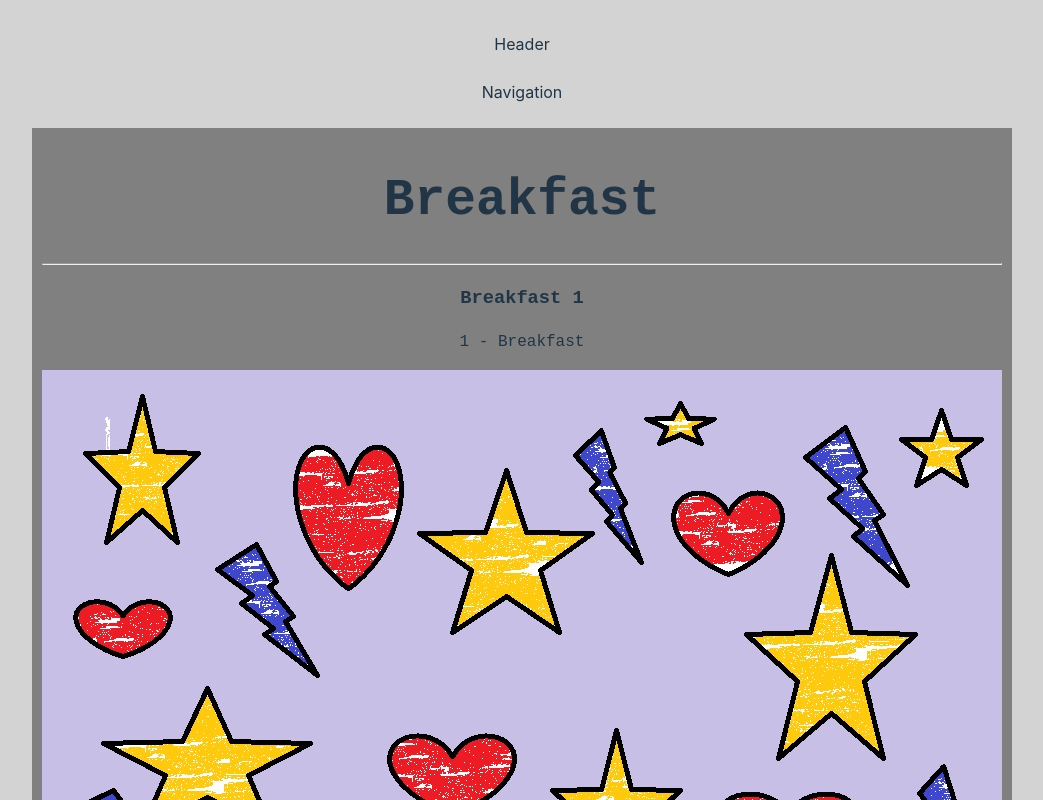
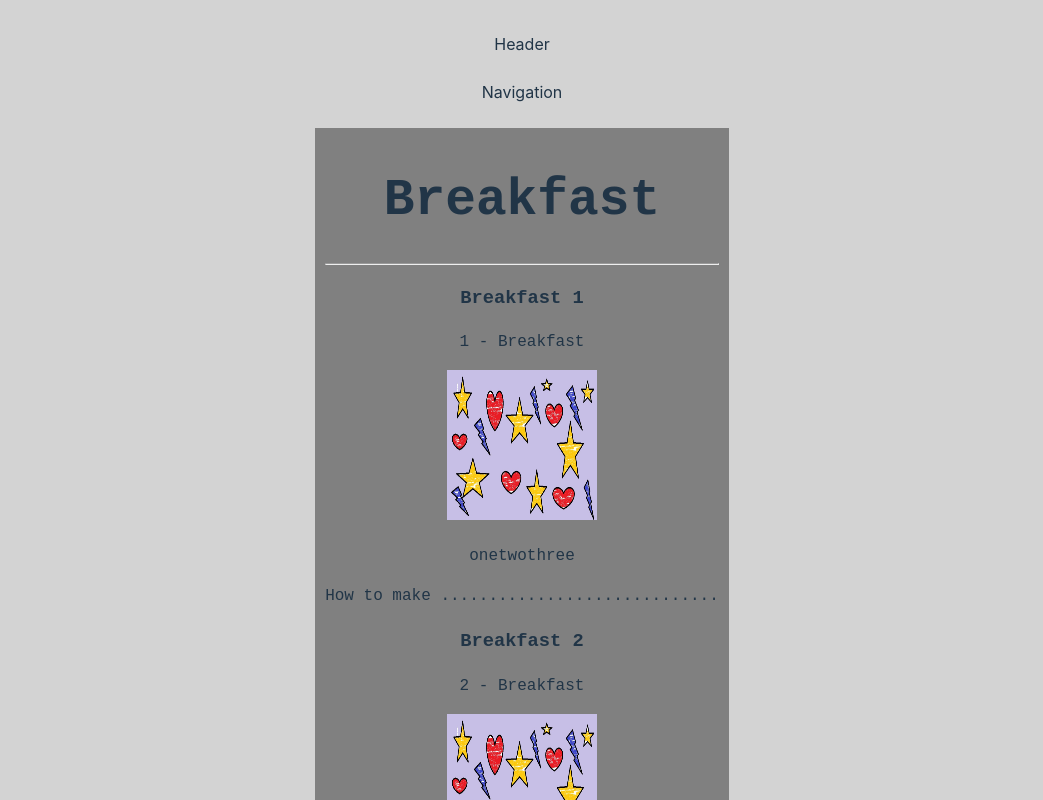
Before and after one commit to IvannaGotsova/CookingApp, a React (Vite) app: page / in a window 1280 px wide. Shown: the top 800 px of the page, without its empty margins (118-1161 px from the left). Built offline with nearby package versions, Linux system fonts and the light colour scheme.

Commit message:
Added style for images

```diff
--- a/src/css/Receipt.module.css
+++ b/src/css/Receipt.module.css
@@ -46,3 +46,8 @@
     font-family: 'Courier New', Courier, monospace;
     text-align: center;
 }
+
+.imageStyle {
+    width: 150px;
+    height: 150px;
+}
```
